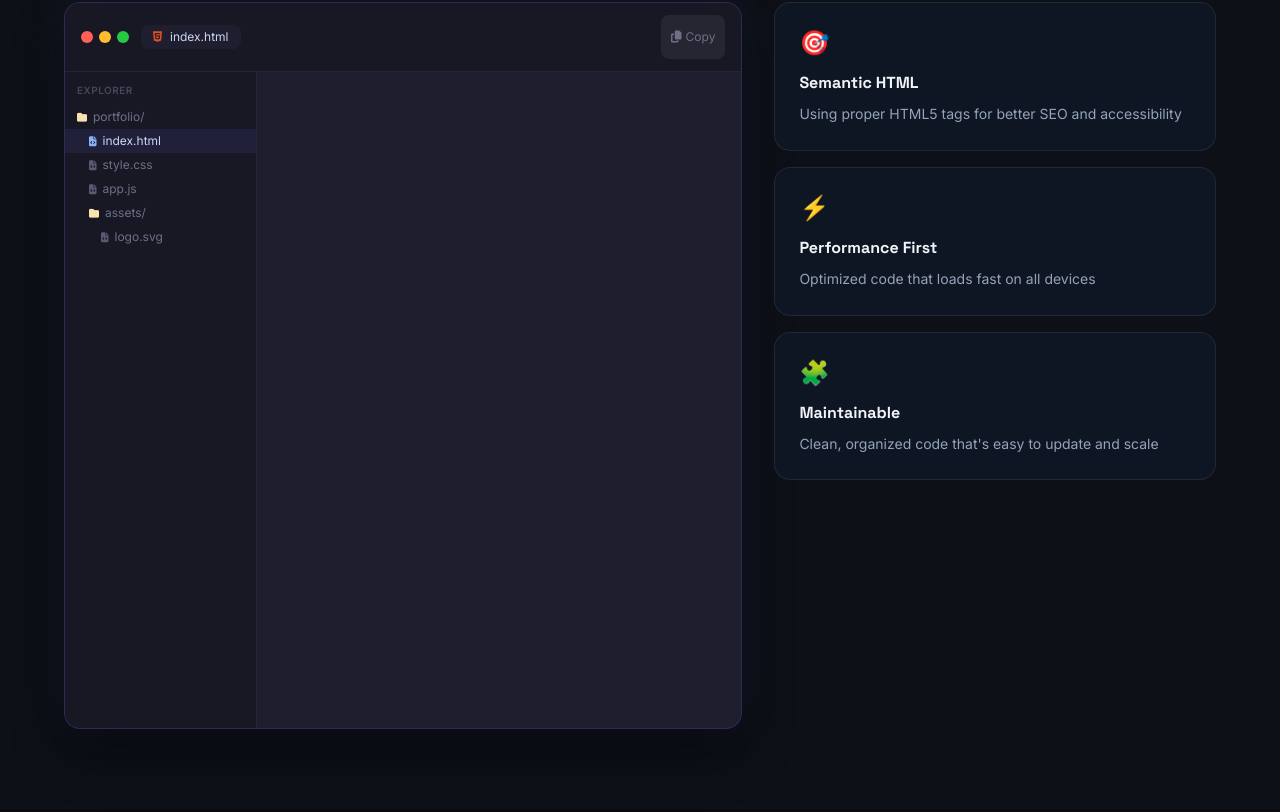
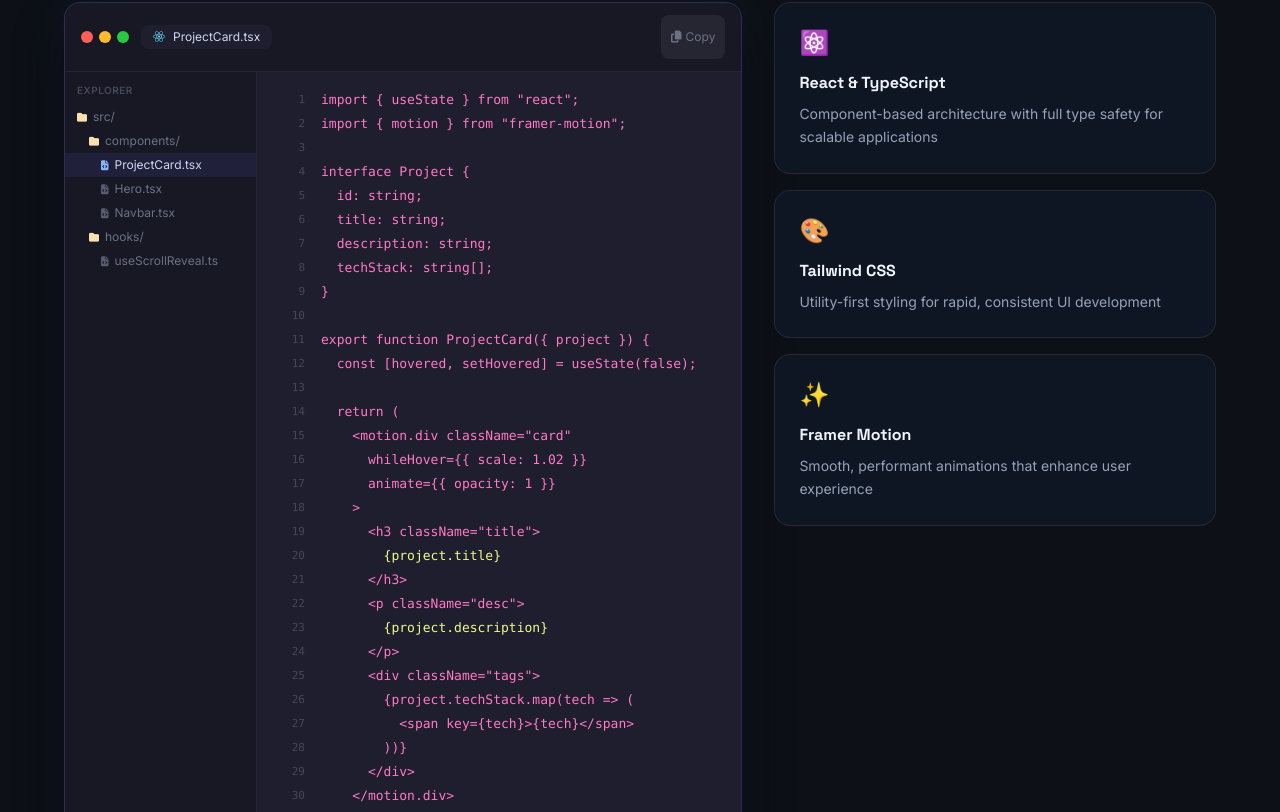
Before and after one commit to harisprocoder/haris-portfolio-proV1, a React (Vite) app: page / in a window 1280 px wide. Shown: the part 3668-4480 px from the top of the page. Built offline with nearby package versions, Linux system fonts and the light colour scheme.

Commit message:
Update 1 file\n\nCo-authored-by: Freebuff Agent <agent@mail.freebuff.app>

```diff
--- a/src/components/portfolio/CodeShowcase.tsx
+++ b/src/components/portfolio/CodeShowcase.tsx
@@ -1,34 +1,41 @@
-import { useState, useCallback, useEffect, useRef } from "react";
+import { useState, useCallback } from "react";
 import { motion, useInView } from "framer-motion";
-import { staggerContainer, staggerChild, sectionLabelVariants } from "@/hooks/useScrollReveal";
+import { useRef } from "react";
+import { staggerContainer, staggerChild } from "@/hooks/useScrollReveal";
 
 const codeLines = [
-  { text: '<!DOCTYPE html>', type: "tag" },
-  { text: '<html lang="en">', type: "tag" },
-  { text: "<head>", type: "tag" },
-  { text: '  <meta charset="UTF-8">', type: "tag" },
-  { text: "  <!-- SEO optimized for M. Haris -->", type: "comment" },
-  { text: "  <title>M. Haris — Web Developer</title>", type: "tag" },
-  { text: "</head>", type: "tag" },
-  { text: "<body>", type: "tag" },
+  { text: 'import { useState } from "react";', type: "keyword" },
+  { text: 'import { motion } from "framer-motion";', type: "keyword" },
   { text: "", type: "blank" },
-  { text: '  <section class="hero">', type: "tag" },
-  { text: "    <h1>Building modern web experiences</h1>", type: "tag" },
-  { text: '    <p class="tagline">Clean code. Beautiful design.</p>', type: "tag" },
-  { text: '    <button onclick="hire()">', type: "tag" },
-  { text: "      Hire Me", type: "string" },
-  { text: "    </button>", type: "tag" },
-  { text: "  </section>", type: "tag" },
+  { text: "interface Project {", type: "tag" },
+  { text: "  id: string;", type: "attribute" },
+  { text: "  title: string;", type: "attribute" },
+  { text: "  description: string;", type: "attribute" },
+  { text: "  techStack: string[];", type: "attribute" },
+  { text: "}", type: "tag" },
   { text: "", type: "blank" },
-  { text: "  <script>", type: "tag" },
-  { text: "    const developer = {", type: "keyword" },
-  { text: '      name: "M. Haris",', type: "string" },
-  { text: '      skills: ["HTML", "CSS", "JS"],', type: "string" },
-  { text: '      passion: "∞"', type: "string" },
-  { text: "    };", type: "keyword" },
-  { text: "  </script>", type: "tag" },
-  { text: "</body>", type: "tag" },
-  { text: "</html>", type: "tag" },
+  { text: "export function ProjectCard({ project }) {", type: "keyword" },
+  { text: "  const [hovered, setHovered] = useState(false);", type: "attribute" },
+  { text: "", type: "blank" },
+  { text: "  return (", type: "tag" },
+  { text: '    <motion.div className="card"', type: "tag" },
+  { text: "      whileHover={{ scale: 1.02 }}", type: "attribute" },
+  { text: "      animate={{ opacity: 1 }}", type: "attribute" },
+  { text: "    >", type: "tag" },
+  { text: '      <h3 className="title">', type: "tag" },
+  { text: "        {project.title}", type: "string" },
+  { text: "      </h3>", type: "tag" },
+  { text: '      <p className="desc">', type: "tag" },
+  { text: "        {project.description}", type: "string" },
+  { text: "      </p>", type: "tag" },
+  { text: '      <div className="tags">', type: "tag" },
+  { text: "        {project.techStack.map(tech => (", type: "keyword" },
+  { text: '          <span key={tech}>{tech}</span>', type: "tag" },
+  { text: "        ))}", type: "keyword" },
+  { text: "      </div>", type: "tag" },
+  { text: "    </motion.div>", type: "tag" },
+  { text: "  );", type: "tag" },
+  { text: "}", type: "tag" },
 ];
 
 const syntaxColors: Record<string, string> = {
@@ -42,53 +49,36 @@
 
 const features = [
   {
-    icon: "🎯",
-    title: "Semantic HTML",
-    desc: "Using proper HTML5 tags for better SEO and accessibility",
+    icon: "⚛️",
+    title: "React & TypeScript",
+    desc: "Component-based architecture with full type safety for scalable applications",
   },
   {
-    icon: "⚡",
-    title: "Performance First",
-    desc: "Optimized code that loads fast on all devices",
+    icon: "🎨",
+    title: "Tailwind CSS",
+    desc: "Utility-first styling for rapid, consistent UI development",
   },
   {
-    icon: "🧩",
-    title: "Maintainable",
-    desc: "Clean, organized code that's easy to update and scale",
+    icon: "✨",
+    title: "Framer Motion",
+    desc: "Smooth, performant animations that enhance user experience",
   },
 ];
 
 const fileTree = [
-  { name: "portfolio/", indent: 0, isDir: true },
-  { name: "index.html", indent: 1, isDir: false, active: true },
-  { name: "style.css", indent: 1, isDir: false },
-  { name: "app.js", indent: 1, isDir: false },
-  { name: "assets/", indent: 1, isDir: true },
-  { name: "logo.svg", indent: 2, isDir: false },
+  { name: "src/", indent: 0, isDir: true },
+  { name: "components/", indent: 1, isDir: true },
+  { name: "ProjectCard.tsx", indent: 2, isDir: false, active: true },
+  { name: "Hero.tsx", indent: 2, isDir: false },
+  { name: "Navbar.tsx", indent: 2, isDir: false },
+  { name: "hooks/", indent: 1, isDir: true },
+  { name: "useScrollReveal.ts", indent: 2, isDir: false },
 ];
 
 export default function CodeShowcase() {
-  const [visibleLines, setVisibleLines] = useState(0);
   const [copied, setCopied] = useState(false);
   const sectionRef = useRef<HTMLElement>(null);
-  const startedRef = useRef(false);
-  const isInView = useInView(sectionRef, { once: true, margin: "-15% 0px" });
-
-  // Trigger typing animation once in view
-  useEffect(() => {
-    if (isInView && !startedRef.current) {
-      startedRef.current = true;
-    }
-  }, [isInView]);
-
-  // Typing animation — reveal lines one by one
-  useEffect(() => {
-    if (!startedRef.current || visibleLines >= codeLines.length) return;
-    const timeout = setTimeout(() => {
-      setVisibleLines((v) => v + 1);
-    }, codeLines[visibleLines].type === "blank" ? 30 : 50);
-    return () => clearTimeout(timeout);
-  }, [visibleLines]);
+  const isInView = useInView(sectionRef, { once: true, margin: "-10% 0px" });
 
   const fullCode = codeLines.map((l) => l.text).join("\n");
 
@@ -104,10 +94,8 @@
     if (type === "comment") return <span style={{ color: syntaxColors.comment }}>{text}</span>;
     if (type === "string") return <span style={{ color: syntaxColors.string }}>{text}</span>;
 
-    // Simple syntax highlighting without complex regex to avoid JSX parsing issues
     const parts: { text: string; color: string }[] = [];
     let remaining = text;
-    // Match tag starts/ends
     const tagMatch = remaining.match(/^\s*\/?\w+/);
     if (tagMatch) {
       parts.push({ text: tagMatch[0], color: syntaxColors.tag });
@@ -137,7 +125,7 @@
             <i className="fas fa-code" aria-hidden="true" /> CODE SHOWCASE
           </span>
           <h2
-            className="font-['Space_Grotesk'] text-3xl md:text-4xl lg:text-5xl font-bold mb-4 section-heading"
+            className="font-['Space_Grotesk'] text-3xl md:text-4xl lg:text-5xl font-bold mb-4"
             style={{ color: "#f1f5f9", letterSpacing: "-0.02em" }}
           >
             Clean, modern <span className="gradient-text">code quality</span>
@@ -159,7 +147,7 @@
             }}
             initial={{ opacity: 0, x: -40 }}
             animate={isInView ? { opacity: 1, x: 0 } : {}}
-            transition={{ duration: 0.7, delay: 0.2, ease: [0.25, 0.46, 0.45, 0.94] }}
+            transition={{ duration: 0.7, delay: 0.2 }}
           >
             {/* Title bar */}
             <div
@@ -175,8 +163,8 @@
                 className="flex items-center gap-2 px-3 py-1 rounded-md text-xs"
                 style={{ background: "#1e1e2e", color: "#cdd6f4" }}
               >
-                <i className="fab fa-html5" style={{ color: "#e34f26" }} aria-hidden="true" />
-                index.html
+                <i className="fab fa-react" style={{ color: "#61dafb" }} aria-hidden="true" />
+                ProjectCard.tsx
               </div>
               <button
                 onClick={copyCode}
@@ -225,17 +213,17 @@
                 ))}
               </div>
 
-              {/* Code area */}
+              {/* Code area - shows all lines immediately */}
               <div className="flex-1 overflow-x-auto">
                 <div className="p-4">
                   {codeLines.map((line, i) => (
-                    <div
+                    <motion.div
                       key={i}
-                      className="flex items-start font-mono text-[13px] leading-6 transition-opacity duration-200"
-                      style={{
-                        opacity: i < visibleLines ? 1 : 0,
-                        color: "#cdd6f4",
-                      }}
+                      className="flex items-start font-mono text-[13px] leading-6"
+                      style={{ color: "#cdd6f4" }}
+                      initial={{ opacity: 0, x: -10 }}
+                      animate={isInView ? { opacity: 1, x: 0 } : {}}
+                      transition={{ duration: 0.3, delay: 0.1 + i * 0.02 }}
                     >
                       <span
                         className="w-8 text-right mr-4 shrink-0 select-none text-[11px]"
@@ -246,12 +234,17 @@
                       <span className="whitespace-pre">
                         {highlightLine(line.text, line.type)}
                       </span>
-                    </div>
+                    </motion.div>
                   ))}
 
                   {/* Blinking cursor at end */}
-                  {visibleLines >= codeLines.length && (
-                    <div className="flex items-start font-mono text-[13px] leading-6">
+                  {isInView && (
+                    <motion.div
+                      className="flex items-start font-mono text-[13px] leading-6"
+                      initial={{ opacity: 0 }}
+                      animate={{ opacity: 1 }}
+                      transition={{ delay: 0.8 }}
+                    >
                       <span className="w-8 text-right mr-4 shrink-0 select-none text-[11px]" style={{ color: "#45475a" }}>
                         {codeLines.length + 1}
                       </span>
@@ -259,7 +252,7 @@
                         className="inline-block w-[7px] h-[16px] mt-[3px] animate-pulse"
                         style={{ background: "#89b4fa" }}
                       />
-                    </div>
+                    </motion.div>
                   )}
                 </div>
               </div>
```
